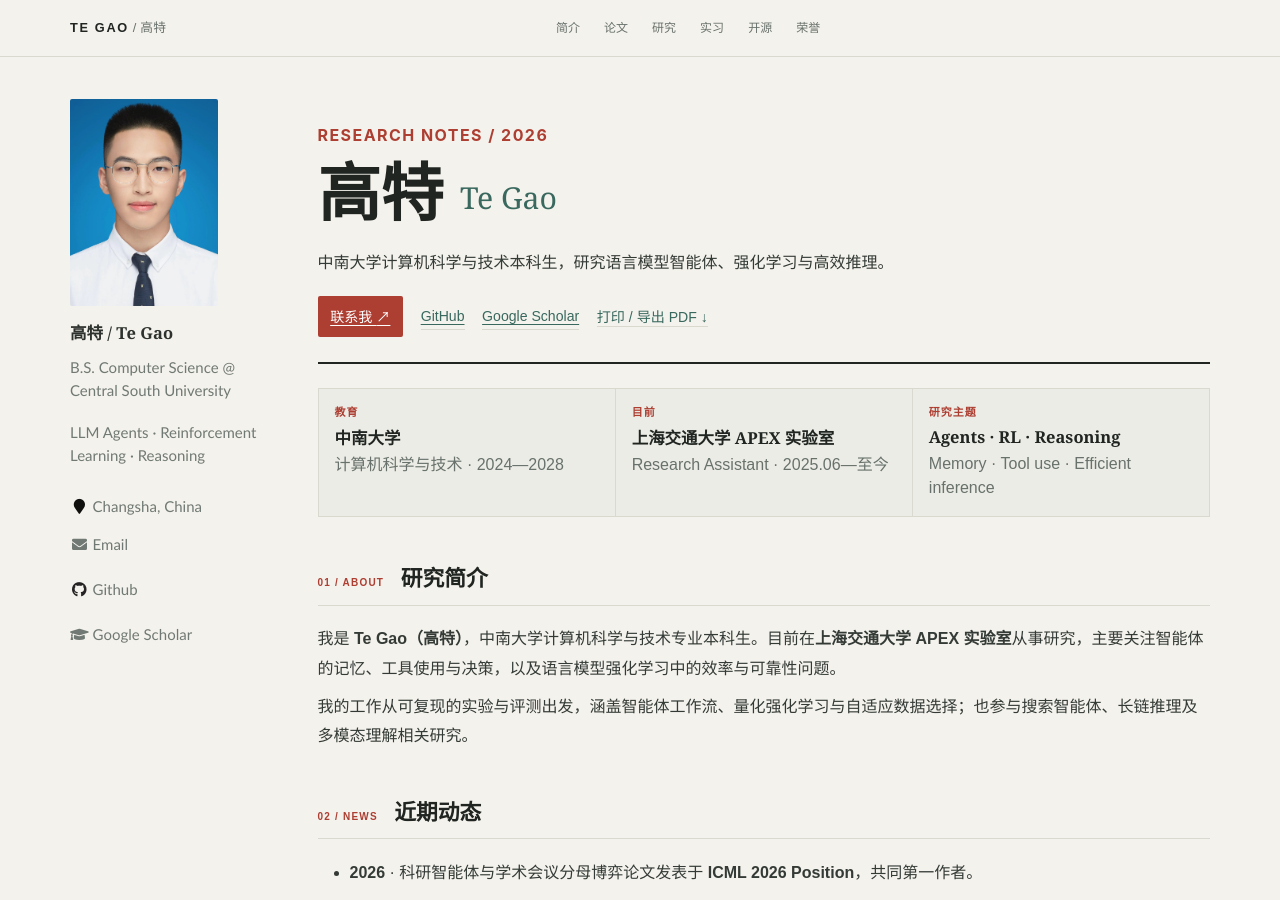
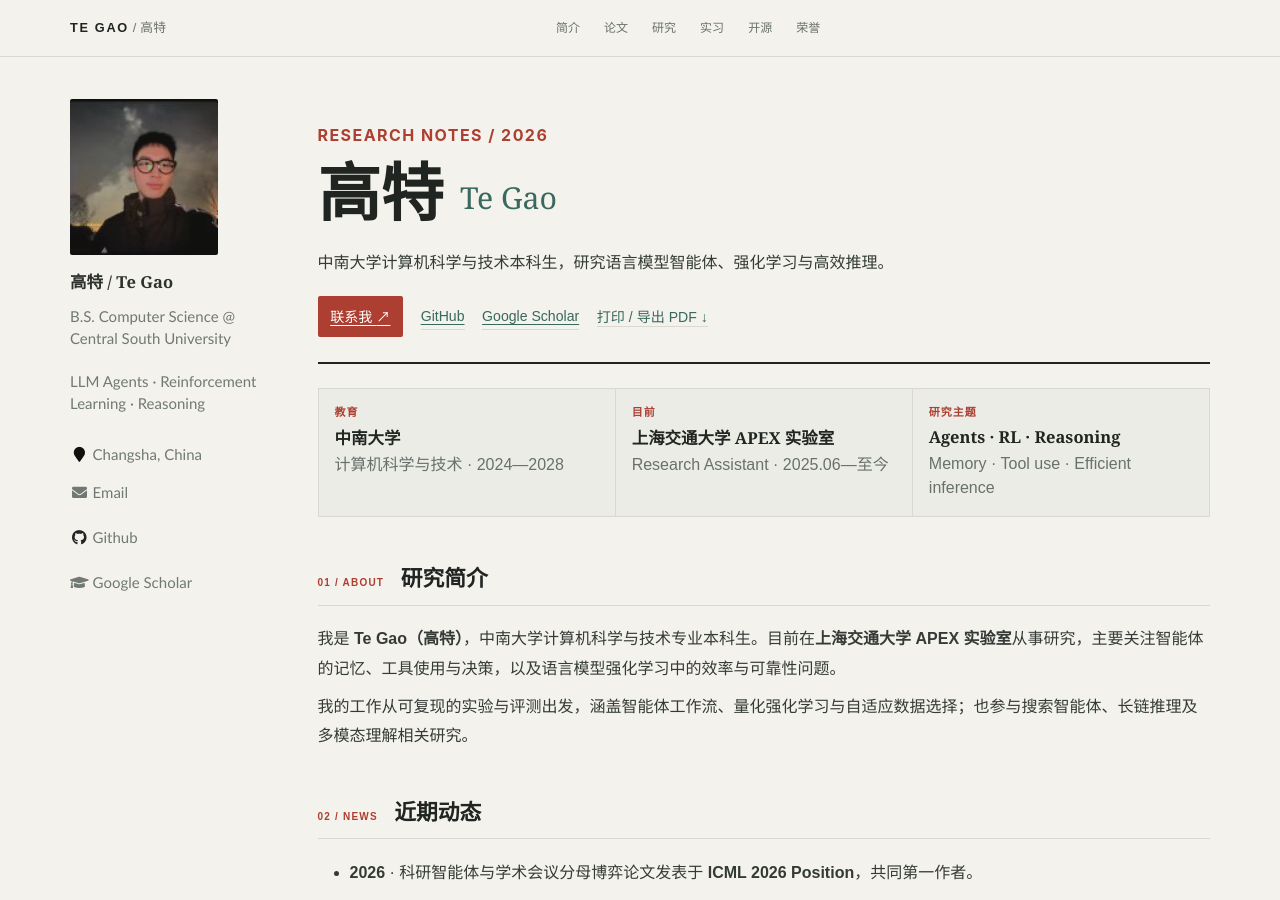
Before and after one commit to GoatCsu/GoatCsu.github.io, a Jekyll site: the page built from _pages/about.md, in a window 1280 px wide and 900 px high. Built offline with Jekyll 4.4.1, drawn with Linux system fonts in a browser that asks for light colours.

Commit message:
Use Google Scholar profile photo with its original aspect ratio

```diff
--- a/_includes/author-profile.html
+++ b/_includes/author-profile.html
@@ -5,7 +5,7 @@
 <div itemscope itemtype="http://schema.org/Person" class="profile_box">
 
   <div class="author__avatar">
-    <img src="{{ author.avatar | relative_url }}" class="author__avatar" alt="高特 Te Gao 的个人照片" width="148" height="208" decoding="async">
+    <img src="{{ author.avatar | relative_url }}" class="author__avatar" alt="高特 Te Gao 的个人照片" width="121" height="128" decoding="async">
   </div>
 
   <div class="author__content">
```
Also changed, not shown: images/te-gao.jpg.
